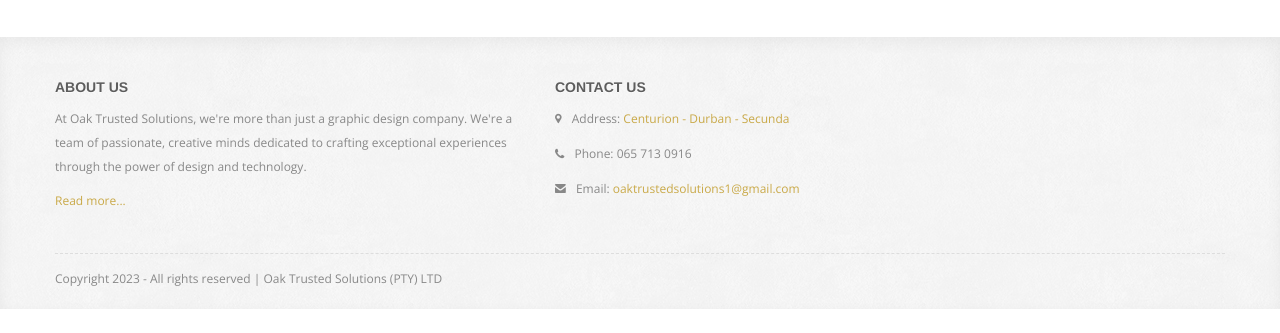
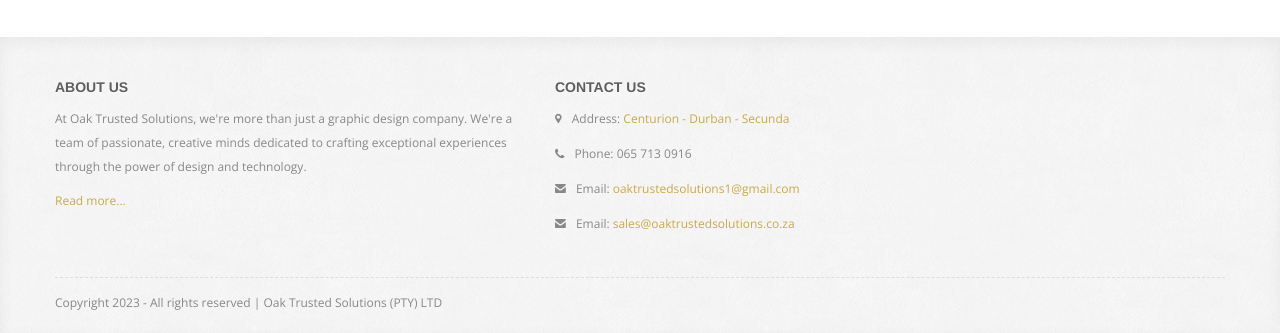
Before and after one commit to KhanaTechnologies/OakTrusted, a plain HTML site: page index.html in a window 1280 px wide. Shown: the part 1842-2175 px from the top of the page. Before the commit the page ends 2151 px from the top, so only its background shows below. Drawn offline with nearby package versions, Linux system fonts and the light colour scheme; some packages are replaced by stand-ins of ours; a web font is replaced by a local one.

Commit message:
Update index.html

```diff
--- a/index.html
+++ b/index.html
@@ -207,6 +207,7 @@
                         <p><i class="icon-map-marker"></i> Address: <a href="contact.html#Address">Centurion - Durban - Secunda</a></p>
                         <p><i class="icon-phone"></i> Phone: 065 713 0916</p>
                         <p><i class="icon-envelope-alt"></i> Email: <a href="mailto:oaktrustedsolutions1@gmail.com">oaktrustedsolutions1@gmail.com</a></p>
+                        <p><i class="icon-envelope-alt"></i> Email: <a href="mailto:sales@oaktrustedsolutions.co.za">sales@oaktrustedsolutions.co.za</a></p>
                     </div>
                 </div>
                 <div class="footer-border"></div>
```
